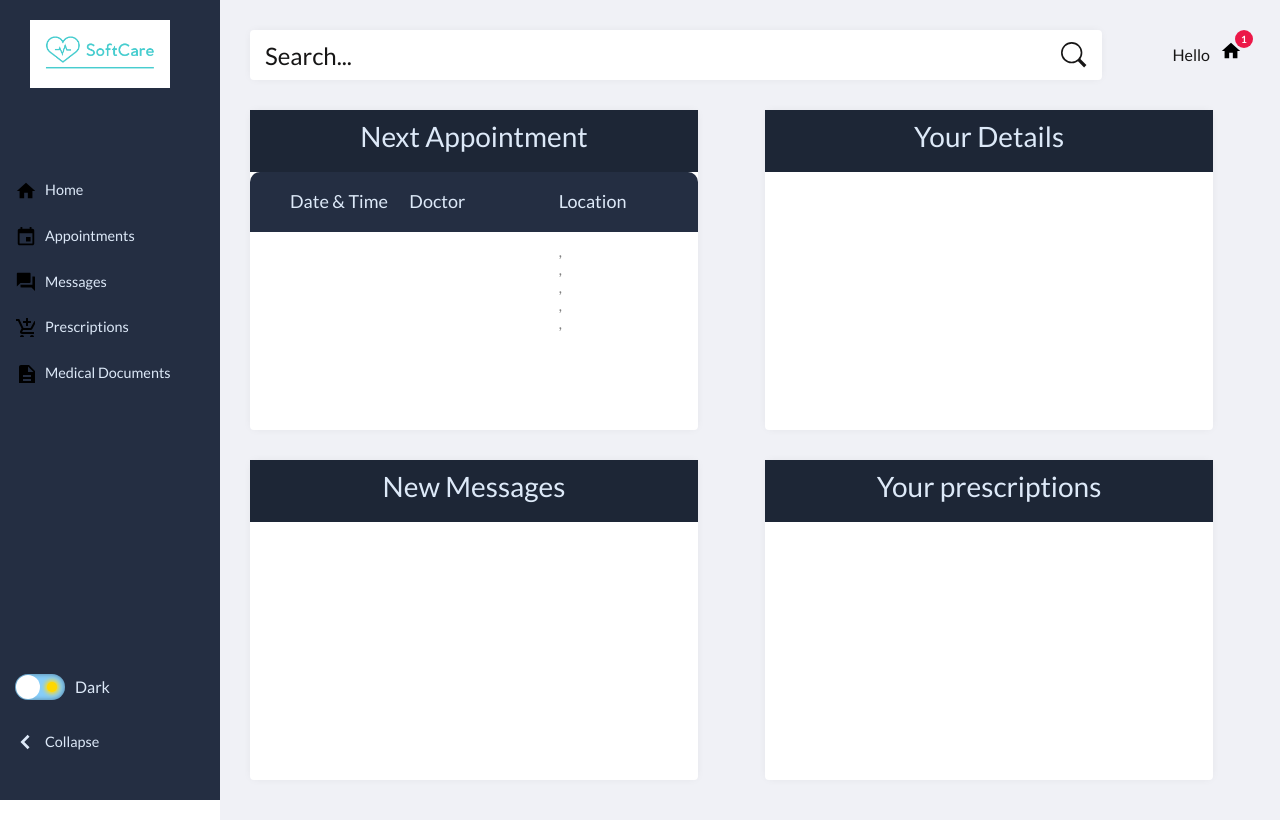
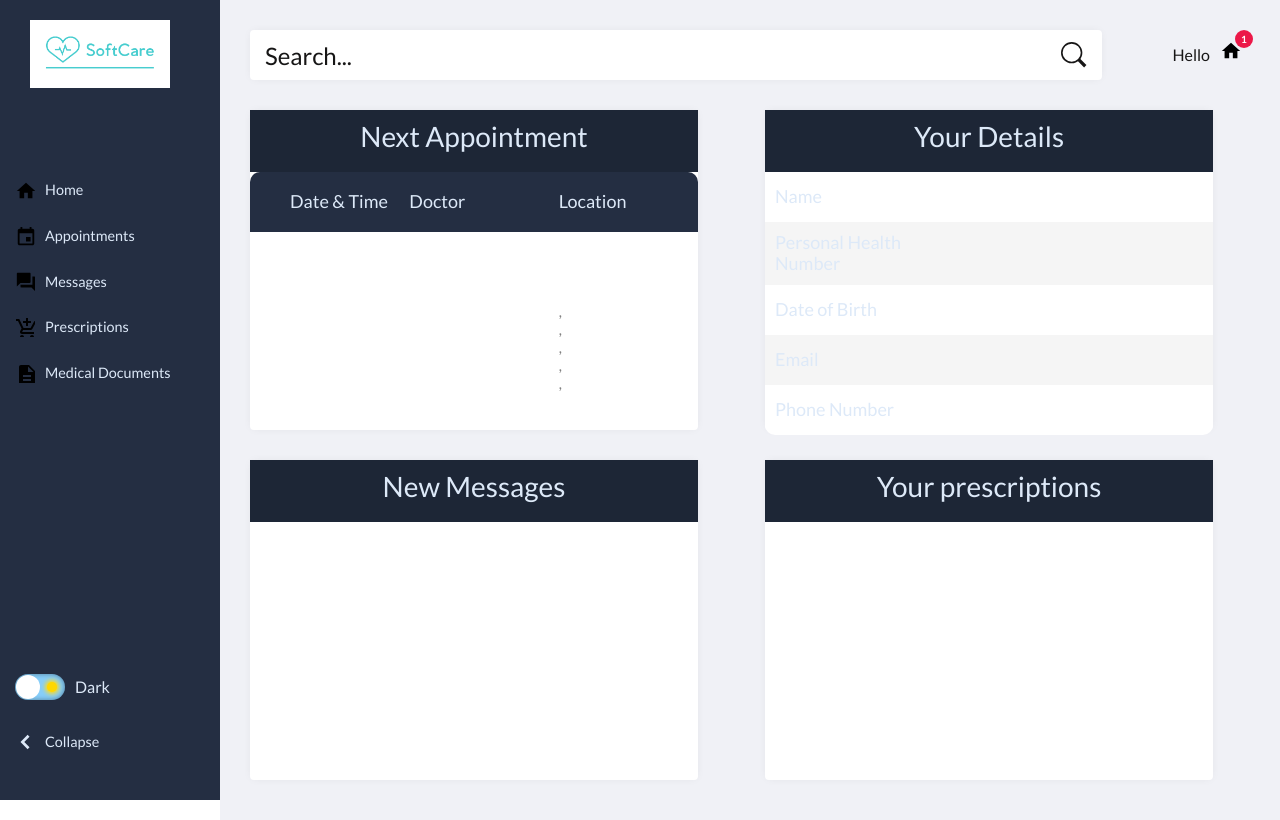
Before and after one commit to uino59/SoftCare, a PHP site: page /dashboard.php in a window 1280 px wide. Run offline with PHP 8.4, Linux system fonts and the light colour scheme; the visitor is signed in with stand-in values (Sample User, id 1); data that the repository does not hold is empty.

Commit message:
Patient details section of homepage

```diff
--- a/css/dashboard.css
+++ b/css/dashboard.css
@@ -314,6 +314,8 @@ body {
   padding: 10px;
   background-color: var(--page-header-bgColor-hover);
 }
+
+
 
 
 .page-content .grid > article {
--- a/dashboard.php
+++ b/dashboard.php
@@ -16,6 +16,8 @@ $patient_dob = "";
 $patient_address = "";
 $patient_city = "";
 $patient_country = "";
+$patient_email = "";
+$patient_phone = "";
 
 //appointment info
 //      appointments[x][0] = patientId
@@ -73,10 +75,10 @@ $threadMessages = array();
 $medicalDocuments = array();
 
 //populates patient info
-$stmt = $db->prepare("SELECT patientId, title, firstName, lastName FROM patient WHERE phn = ?");
+$stmt = $db->prepare("SELECT patientId, title, firstName, lastName, dob, phn, email, phone FROM patient WHERE phn = ?");
 $stmt->bind_param('s', $_SESSION["usrname"]);
 $stmt->execute();
-$stmt->bind_result($patient_id, $patient_title, $patient_first_name, $patient_last_name);
+$stmt->bind_result($patient_id, $patient_title, $patient_first_name, $patient_last_name, $patient_dob, $patient_phn, $patient_email, $patient_phone);
 $stmt->fetch();
 $stmt->close();
 
@@ -478,11 +480,12 @@ for($i = 0; $i < count($medicalDocuments); $i++) {
         <div class="table100">
           <table>
             <thead>
-            <tr class="table100-head">
-              <th class="column1">Date & Time</th>
-              <th class="column4">Doctor</th>
-              <th class="column4">Location</th>
-            </tr>
+              <tr class="table100-head">
+                <th class="column1">Date & Time</th>
+                <th class="column4">Doctor</th>
+                <th class="column4">Location</th>
+              </tr>                                                                                                                                                                                                                                                                                                                                                        <tr class="table100-head">
+                                                                                                                                                                                                                                                                                                                                                                   </tr>
             </thead>
             <tbody>
               <tr>
@@ -500,11 +503,40 @@ for($i = 0; $i < count($medicalDocuments); $i++) {
     <article>
       <div class="home_banner">
         <h3>Your Details<h3>
-      </div></article>
+      </div>
+      <div class="limiter">
+        <div class="table100">
+          <table>
+            <tr class="table100-head">
+              <th class="column4">Name</th>
+              <td class="column6"><?php echo $patient_title . " " . $patient_first_name . " " . $patient_last_name; ?></td>
+
+            </tr>
+            <tr class="table100-head">
+              <th class="column4">Personal Health Number</th>
+              <td class="column6"><?php echo $patient_phn; ?></td>
+            </tr>
+            <tr class="table100-head">
+              <th class="column4">Date of Birth</th>
+              <td class="column6"><?php echo $patient_dob; ?></td>
+            </tr>
+            <tr class="table100-head">
+              <th class="column4">Email</th>
+              <td class="column6"><?php echo $patient_email; ?></td>
+            </tr>
+            <tr class="table100-head">
+              <th class="column4">Phone Number</th>
+              <td class="column6"><?php echo $patient_phone; ?></td>
+            </tr>
+          </table>
+        </div>
+      </div>
+    </article>
     <article>
       <div class="home_banner">
         <h3>New Messages<h3>
       </div>
+
     </article>
     <article>
       <div class="home_banner">
```
